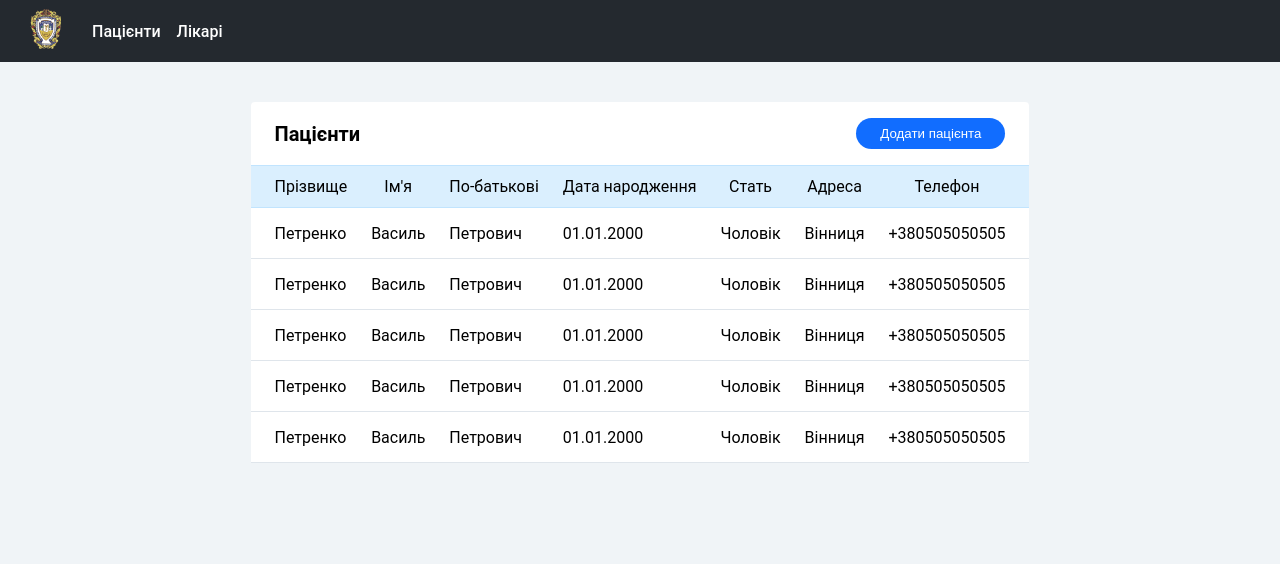
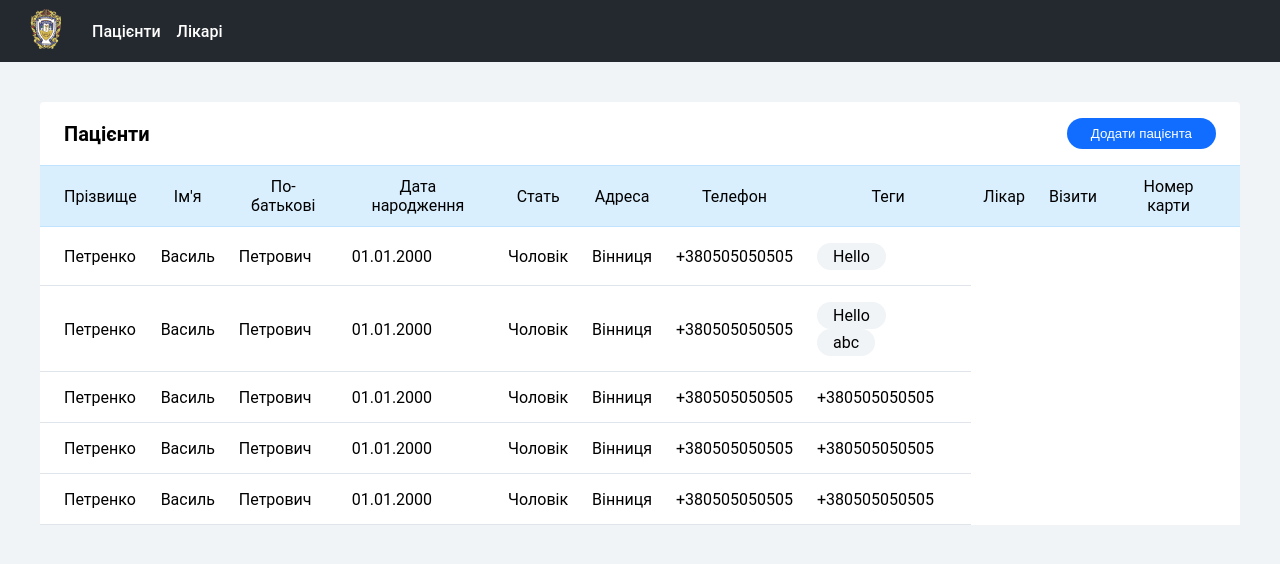
Before and after one commit to ulianakolodii/ReCards, a React (Create React App) app: page / in a window 1280 px wide. Shown: the top 564 px of the page. Built offline with nearby package versions, Linux system fonts and the light colour scheme.

Commit message:
feat: working on main table

```diff
--- a/src/common.css
+++ b/src/common.css
@@ -1,8 +1,8 @@
-
 :root {
   --input-border-color: #a5c8ff;
   --input-border-focus-color: #1966ec;
   --input-outline-color: #9cb9fd;
   --input-background-hover-color: #deebff;
   --input-background-focus-color: white;
+  --tag-background: #f0f4f7;
 }
--- /dev/null
+++ b/src/components/Tag/Tag.jsx
@@ -0,0 +1,6 @@
+import React from "react";
+import style from "./style.module.css";
+
+export const Tag = ({ children }) => {
+  return <div className={style.tag}>{children}</div>;
+};
--- /dev/null
+++ b/src/components/Tag/index.js
@@ -0,0 +1 @@
+export * from "./Tag.jsx";
--- /dev/null
+++ b/src/components/Tag/style.module.css
@@ -0,0 +1,6 @@
+.tag {
+  background: var(--tag-background);
+  display: inline-flex;
+  padding: 4px 16px;
+  border-radius: 16px;
+}
--- a/src/components/index.js
+++ b/src/components/index.js
@@ -1,3 +1,4 @@
 export * from "./Header";
 export * from "./Button";
 export * from "./Toolbar";
+export * from "./Tag";
--- a/src/scenes/Main/Main.jsx
+++ b/src/scenes/Main/Main.jsx
@@ -1,8 +1,6 @@
 import React from "react";
 import { NavLink } from "react-router-dom";
 import { Header } from "../../components";
-import { ReactComponent as PacientIcon } from "../../assets/icons/bed.svg";
-import { ReactComponent as DoctorIcon } from "../../assets/icons/user-doctor-solid.svg";
 import style from "./style.module.css";
 
 const changeActiveColor = ({ isActive }) => ({
--- a/src/scenes/PatientsTable/PatientsTable.jsx
+++ b/src/scenes/PatientsTable/PatientsTable.jsx
@@ -1,6 +1,6 @@
 import React from "react";
 import style from "./style.module.css";
-import { Toolbar, Button } from "../../components";
+import { Toolbar, Button, Tag } from "../../components";
 
 export const PatientsTable = ({ children }) => {
   return (
@@ -18,6 +18,10 @@ export const PatientsTable = ({ children }) => {
             <th>Стать</th>
             <th>Адреса</th>
             <th>Телефон</th>
+            <th>Теги</th>
+            <th>Лікар</th>
+            <th>Візити</th>
+            <th>Номер карти</th>
           </tr>
         </thead>
         <tbody>
@@ -28,6 +32,35 @@ export const PatientsTable = ({ children }) => {
             <td>01.01.2000</td>
             <td>Чоловік</td>
             <td>Вінниця</td>
+            <td>+380505050505</td>
+            <td>
+              <Tag>Hello</Tag>
+            </td>
+          </tr>
+        </tbody>
+        <tbody>
+          <tr>
+            <td>Петренко</td>
+            <td>Василь</td>
+            <td>Петрович</td>
+            <td>01.01.2000</td>
+            <td>Чоловік</td>
+            <td>Вінниця</td>
+            <td>+380505050505</td>
+            <td>
+              <Tag>Hello</Tag> <Tag>abc</Tag>
+            </td>
+          </tr>
+        </tbody>
+        <tbody>
+          <tr>
+            <td>Петренко</td>
+            <td>Василь</td>
+            <td>Петрович</td>
+            <td>01.01.2000</td>
+            <td>Чоловік</td>
+            <td>Вінниця</td>
+            <td>+380505050505</td>
             <td>+380505050505</td>
           </tr>
         </tbody>
@@ -40,16 +73,6 @@ export const PatientsTable = ({ children }) => {
             <td>Чоловік</td>
             <td>Вінниця</td>
             <td>+380505050505</td>
-          </tr>
-        </tbody>
-        <tbody>
-          <tr>
-            <td>Петренко</td>
-            <td>Василь</td>
-            <td>Петрович</td>
-            <td>01.01.2000</td>
-            <td>Чоловік</td>
-            <td>Вінниця</td>
             <td>+380505050505</td>
           </tr>
         </tbody>
@@ -62,16 +85,6 @@ export const PatientsTable = ({ children }) => {
             <td>Чоловік</td>
             <td>Вінниця</td>
             <td>+380505050505</td>
-          </tr>
-        </tbody>
-        <tbody>
-          <tr>
-            <td>Петренко</td>
-            <td>Василь</td>
-            <td>Петрович</td>
-            <td>01.01.2000</td>
-            <td>Чоловік</td>
-            <td>Вінниця</td>
             <td>+380505050505</td>
           </tr>
         </tbody>
--- a/src/utils/db.js
+++ b/src/utils/db.js
@@ -51,7 +51,6 @@ export const getAllDoctors = () =>
   createDB().then(
     (db) =>
       new Promise((resolve) => {
-        debugger;
         const transaction = db
           .transaction("doctors")
           .objectStore("doctors")
@@ -66,7 +65,6 @@ export const updateDoctor = (doctor = {}) =>
   createDB().then(
     (db) =>
       new Promise((resolve) => {
-        debugger;
         const transaction = db
           .transaction("doctors")
           .objectStore("doctors")
@@ -109,7 +107,6 @@ export const getAllPatients = () =>
   createDB().then(
     (db) =>
       new Promise((resolve) => {
-        debugger;
         const transaction = db
           .transaction("patients")
           .objectStore("patients")
@@ -124,7 +121,6 @@ export const updatePatient = (patient = {}) =>
   createDB().then(
     (db) =>
       new Promise((resolve) => {
-        debugger;
         const transaction = db
           .transaction("patients")
           .objectStore("patients")
```
Lines whose indentation alone changed are shown as unchanged.
